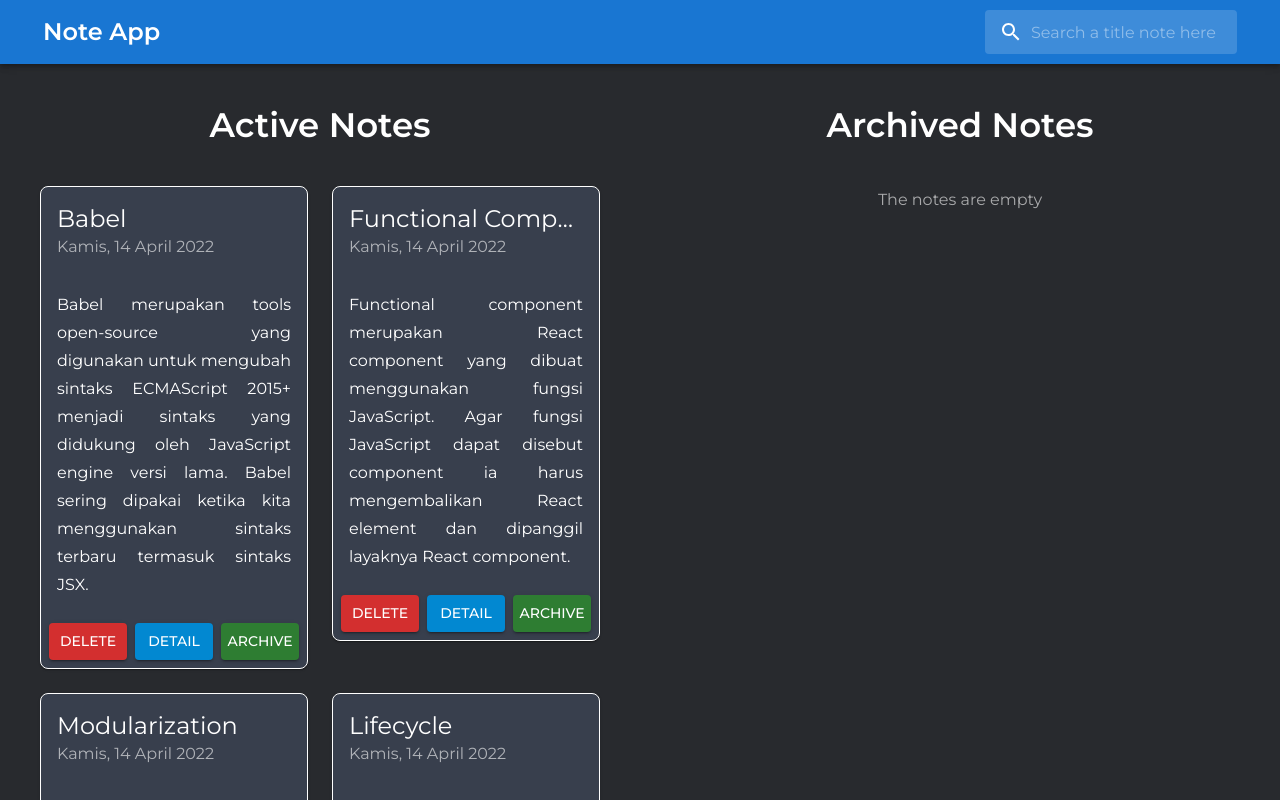
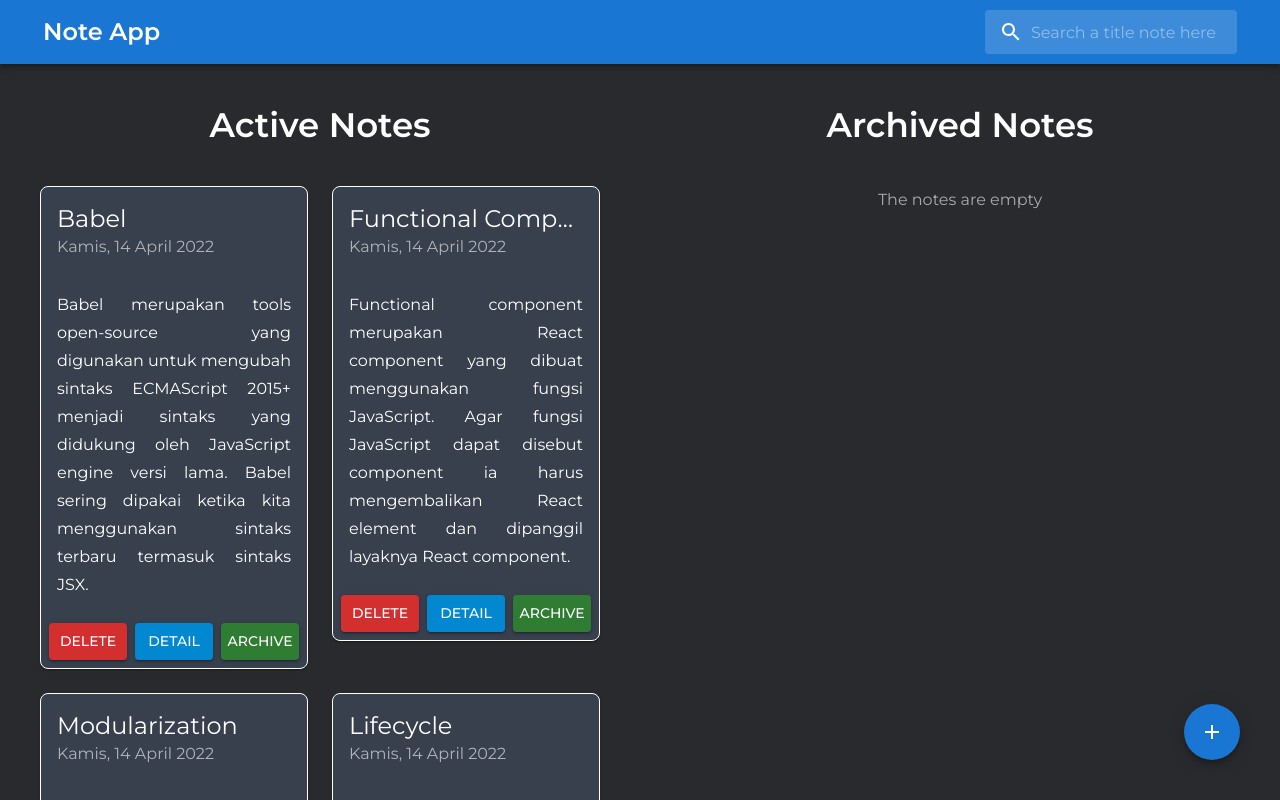
Before and after one commit to jaballogian/dicoding-submissions, a React (Create React App) app in the folder react/2-react-fundamental-1/: page / in a window 1280 px wide. Shown: the top 800 px of the page. Built offline with nearby package versions, Linux system fonts and the light colour scheme.

Commit message:
add a Tooltip component and its children and add on fab click handler function

```diff
--- a/react/2-react-fundamental-1/src/pages/Main.jsx
+++ b/react/2-react-fundamental-1/src/pages/Main.jsx
@@ -1,10 +1,16 @@
 import PropTypes from 'prop-types'
+import { useNavigate } from 'react-router-dom'
 
 // COMPONENTS
 import NoteList from 'components/NoteList'
 
 // MUIS
+import Fab from '@mui/material/Fab'
 import Stack from '@mui/material/Stack'
+import Tooltip from '@mui/material/Tooltip'
+
+// MUI ICONS
+import IconAdd from '@mui/icons-material/Add'
 
 const Main = (props) => {
   const {
@@ -13,8 +19,16 @@ const Main = (props) => {
     onArchiveNote,
   } = props
 
+  const navigate = useNavigate()
+
+  const onFabClickHandler = (event) => {
+    event.preventDefault()
+    navigate('/add-new')
+  }
+
   return (
     <>
+      {/* CONTENT */}
       <Stack direction='row'>
         {/* ACTIVE NOTES */}
         <NoteList
@@ -32,6 +46,25 @@ const Main = (props) => {
           onArchiveButtonClick={onArchiveNote}
         />
       </Stack>
+
+      {/* ADD BUTTON */}
+      <Tooltip
+        title='Add a new note'
+        placement='top'
+      >
+        <Fab
+          href='/add-new'
+          color='primary'
+          onClick={onFabClickHandler}
+          sx={{
+            position: 'fixed',
+            bottom: 40,
+            right: 40,
+          }}
+        >
+          <IconAdd/>
+        </Fab>
+      </Tooltip>
     </>
   )
 }
```
